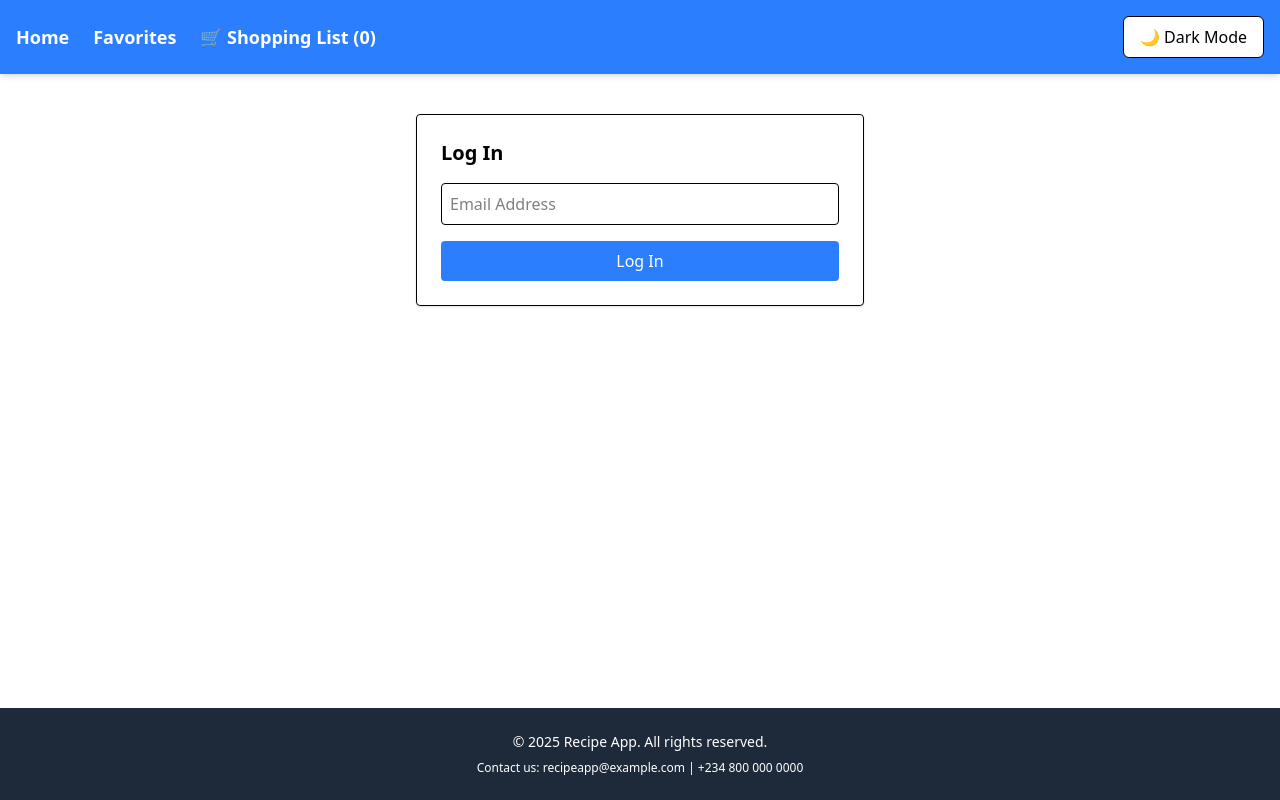
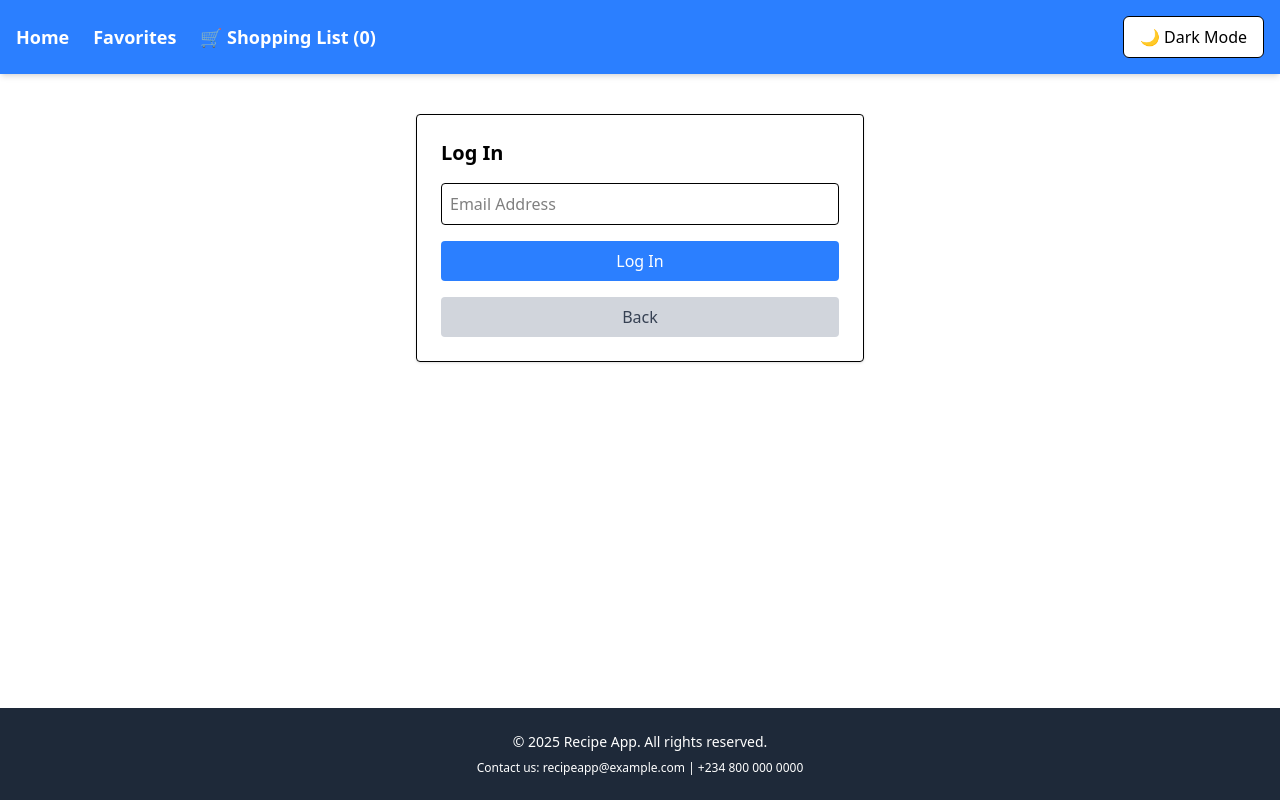
Before and after one commit to Nime-boo/recipe, a React (Vite) app: page /login in a window 1280 px wide. Built offline with nearby package versions, Linux system fonts and the light colour scheme.

Commit message:
Initial commit

```diff
--- a/src/AppRoutes.jsx
+++ b/src/AppRoutes.jsx
@@ -1,4 +1,3 @@
-// src/components/AppRoutes.jsx
 import React from "react";
 import { Routes, Route, Navigate } from "react-router-dom";
 import Home from "./components/Home";
@@ -9,7 +8,7 @@ import LoginPage from "./components/LoginPage";
 import ProfileSetup from "./components/ProfileSetup";
 import ProfilePage from "./components/ProfilePage";
 import ProtectedRoute from "./components/ProtectedRoute";
-import WelcomePage from "./components/WelcomePage"; // Import WelcomePage
+import WelcomePage from "./components/WelcomePage";
 
 const AppRoutes = () => {
     const storedProfile = localStorage.getItem("userProfile");
--- a/src/components/LoginPage.jsx
+++ b/src/components/LoginPage.jsx
@@ -1,4 +1,3 @@
-// src/components/LoginPage.jsx
 import React, { useContext, useState } from "react";
 import { useNavigate } from "react-router-dom";
 import { AuthContext } from "./AuthContext";
@@ -24,10 +23,14 @@ const LoginPage = () => {
 
         if (user.email.toLowerCase() === email.toLowerCase()) {
             login(user);
-            navigate("/home"); // Navigate directly to /home
+            navigate("/home");
         } else {
             alert("Incorrect email. Try again.");
         }
+    };
+
+    const handleBack = () => {
+        navigate(-1);
     };
 
     return (
@@ -44,6 +47,12 @@ const LoginPage = () => {
                 />
                 <button className="w-full bg-blue-500 text-white py-2 rounded hover:bg-blue-600">Log In</button>
             </form>
+            <button
+                onClick={handleBack}
+                className="mt-4 w-full bg-gray-300 text-gray-700 py-2 rounded hover:bg-gray-400"
+            >
+                Back
+            </button>
         </div>
     );
 };
--- a/src/components/ProtectedRoute.jsx
+++ b/src/components/ProtectedRoute.jsx
@@ -3,8 +3,16 @@ import { Navigate } from "react-router-dom";
 import { AuthContext } from "./AuthContext";
 
 const ProtectedRoute = ({ children }) => {
-  const { user } = useContext(AuthContext);
-  return user ? children : <Navigate to="/login" />;
+    const { userProfile } = useContext(AuthContext);
+    console.log("ProtectedRoute: User Profile:", userProfile);
+
+    if (!userProfile) {
+        console.log("ProtectedRoute: User Profile is null, redirecting to /login");
+        return <Navigate to="/login" />;
+    }
+
+    console.log("ProtectedRoute: User Profile exists, rendering children");
+    return children;
 };
 
 export default ProtectedRoute;
--- a/src/components/SignupPage.jsx
+++ b/src/components/SignupPage.jsx
@@ -1,4 +1,3 @@
-// src/components/SignupPage.jsx
 import React, { useState, useContext } from "react";
 import { useNavigate } from "react-router-dom";
 import { AuthContext } from "./AuthContext";
@@ -13,18 +12,24 @@ const SignupPage = () => {
         const stored = localStorage.getItem("userProfile");
         const user = stored ? JSON.parse(stored) : null;
 
-        if (user && user.email.toLowerCase() === email.toLowerCase()) {
+        // Added check for user being null
+        if (user && user.email && user.email.toLowerCase() === email.toLowerCase()) {
             alert("Email already exists. Please log in.");
             navigate("/login");
             return;
         }
 
         console.log("SignupPage: Signup Email:", email);
-        const profile = { email };
+        const profile = { email, profileCompleted: false };
         console.log("SignupPage: Profile to Login:", profile);
         login(profile);
         console.log("SignupPage: Signup Complete");
+        console.log("SignupPage: localStorage after signup:", localStorage.getItem("userProfile"));
         navigate("/profile");
+    };
+
+    const handleBack = () => {
+        navigate(-1);
     };
 
     return (
@@ -43,6 +48,12 @@ const SignupPage = () => {
                     Sign Up
                 </button>
             </form>
+            <button
+                onClick={handleBack}
+                className="mt-4 w-full bg-gray-300 text-gray-700 py-2 rounded hover:bg-gray-400"
+            >
+                Back
+            </button>
         </div>
     );
 };
--- a/src/main.jsx
+++ b/src/main.jsx
@@ -11,11 +11,11 @@ import "./index.css";
 ReactDOM.createRoot(document.getElementById("root")).render(
     <React.StrictMode>
         <ThemeProvider>
+            <BrowserRouter>
                 <AuthProvider>
-        <BrowserRouter>
                     <App />
+                </AuthProvider>
             </BrowserRouter>
-      </AuthProvider>
         </ThemeProvider>
     </React.StrictMode>
 );
```
Lines whose indentation alone changed are shown as unchanged.
